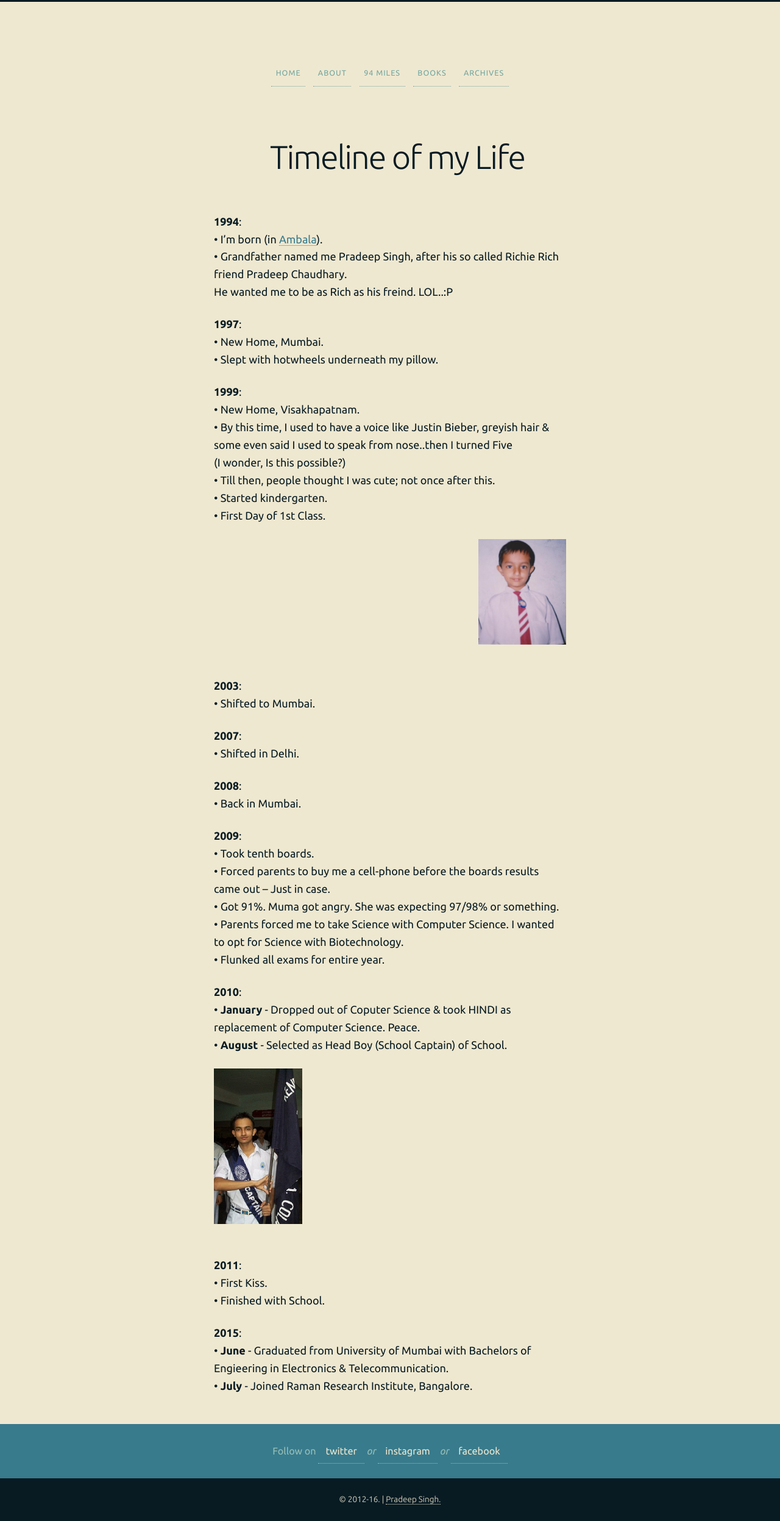
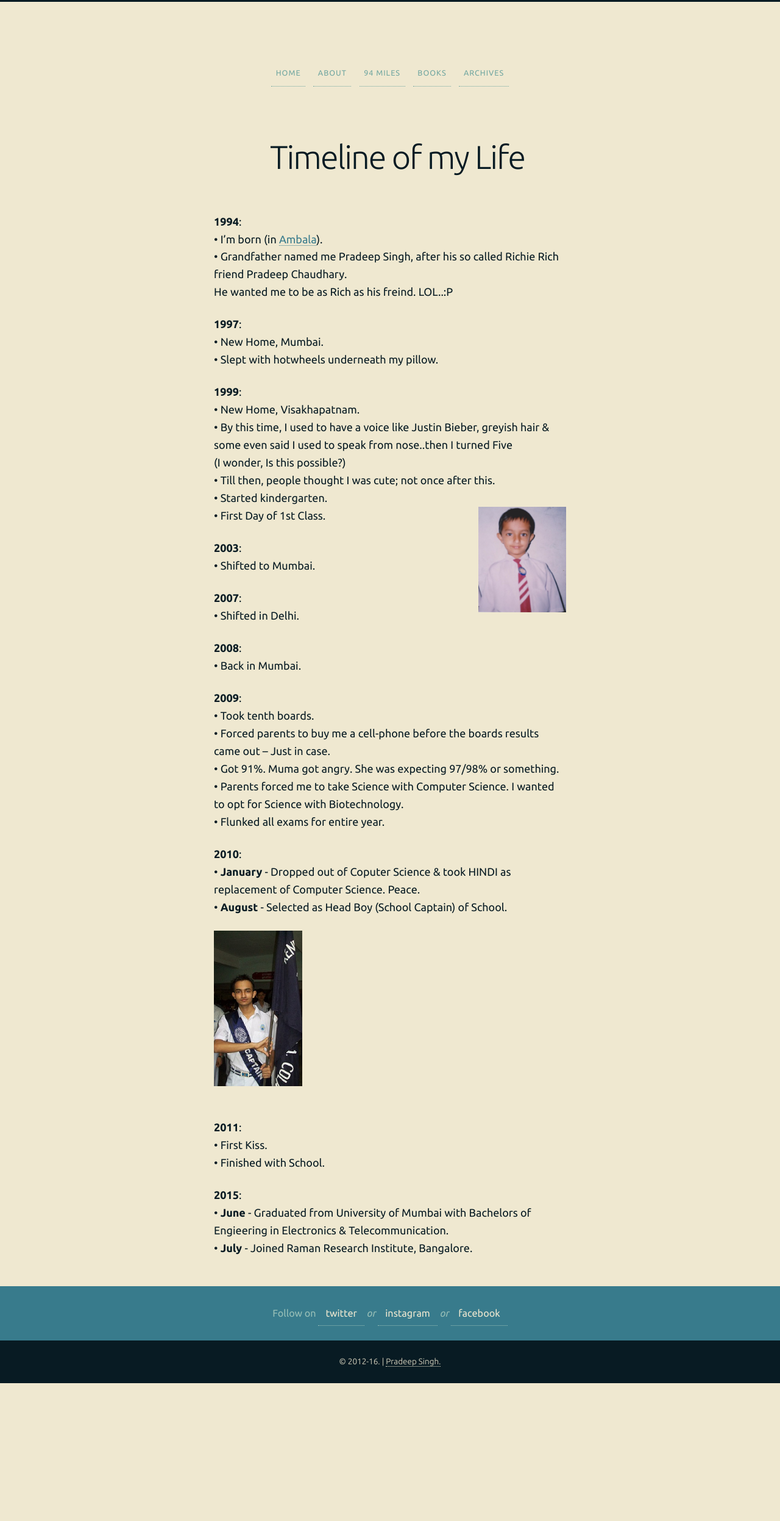
Before and after one commit to 93notes/93notes.github.io, a Jekyll site: the page built from timeline.html, in a window 1280 px wide. Shown: the whole page at 61% size. Built offline with Jekyll 4.4.1, drawn with Linux system fonts in a browser that asks for light colours; nearby versions of some CDN libraries; after the commit the page ends 2268 px from its top, so only the background shows below that.

Commit message:
Update timeline.html

```diff
--- a/timeline.html
+++ b/timeline.html
@@ -54,9 +54,9 @@ slug: timeline
 &bull; Till then, people thought I was cute; not once  after this. </br>
 &bull; Started kindergarten. </br>
 &bull; First Day of 1st Class.
-<div id="event-main" class="g one-whole cf">
+<!-- <div id="event-main" class="g one-whole cf"> -->
   <img width="25%" style="float: right;" src="/images/personal/first-day-in-school.jpg" alt="Pradeep Singh first day in School"/>
-</div></br>
+<!-- </div> --></br>
 </p>
 
 <p>
```
